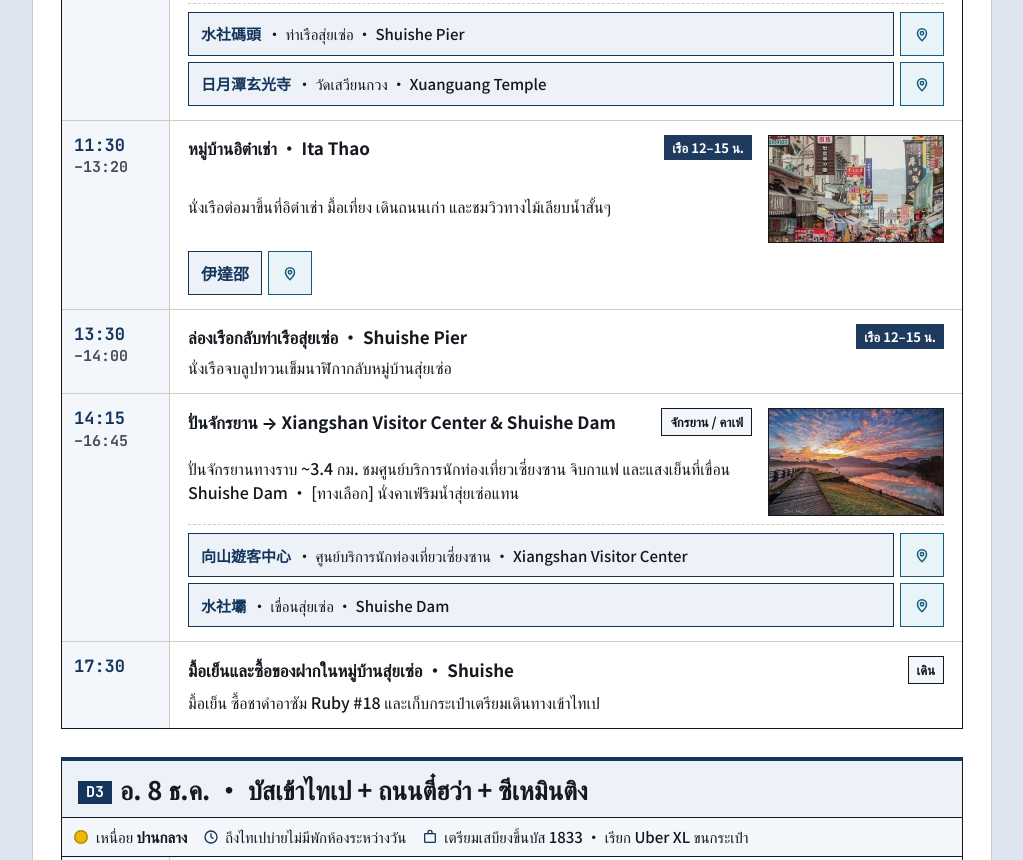
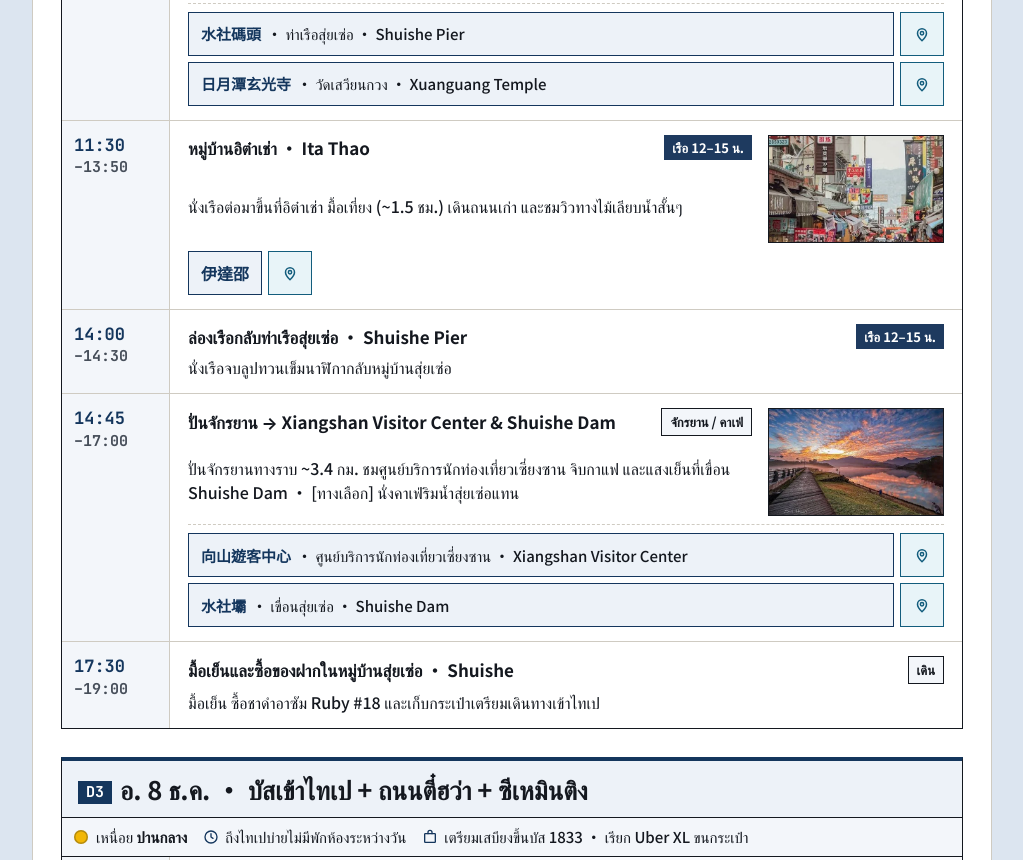
Before and after one commit to bank2u/mytrip, a plain HTML site: page 2026-taipei/index.html in a window 1280 px wide. Shown: the part 2638-3498 px from the top of the page, without its empty margins (128-1151 px from the left). Drawn offline with Linux system fonts and the light colour scheme; a web font is replaced by a local one.

Commit message:
2026-taipei: set 1.5h meal buffers, drop D6 Din Tai Fung, refine D2-D7 timings

```diff
--- a/2026-taipei/index.html
+++ b/2026-taipei/index.html
@@ -1612,22 +1612,22 @@
           ]
         },
         {
-          time: "11:30–13:20",
+          time: "11:30–13:50",
           titlePrefix: "หมู่บ้านอิต๋าเช่า · Ita Thao",
           img: "assets/spot-itathao.webp?v=2",
           imgAlt: "ถนนคนเดินและร้านอาหารในหมู่บ้านอิต๋าเช่า",
           mode: { label: "เรือ 12–15 น.", cls: "t-bus" },
-          desc: "นั่งเรือต่อมาขึ้นที่อิต๋าเช่า มื้อเที่ยง เดินถนนเก่า และชมวิวทางไม้เลียบน้ำสั้นๆ",
+          desc: "นั่งเรือต่อมาขึ้นที่อิต๋าเช่า มื้อเที่ยง (~1.5 ชม.) เดินถนนเก่า และชมวิวทางไม้เลียบน้ำสั้นๆ",
           places: [{ name: "Ita Thao", zh: "伊達邵", driver: false }]
         },
         {
-          time: "13:30–14:00",
+          time: "14:00–14:30",
           titlePrefix: "ล่องเรือกลับท่าเรือสุ่ยเซ่อ · Shuishe Pier",
           mode: { label: "เรือ 12–15 น.", cls: "t-bus" },
           desc: "นั่งเรือจบลูปทวนเข็มนาฬิกากลับหมู่บ้านสุ่ยเซ่อ"
         },
         {
-          time: "14:15–16:45",
+          time: "14:45–17:00",
           titlePrefix: "ปั่นจักรยาน → Xiangshan Visitor Center & Shuishe Dam",
           img: "assets/spot-shuishe.webp?v=2",
           imgAlt: "ทางไม้เลียบเขื่อนสุ่ยเซ่อ (Shuishe Dam) ทะเลสาบสุริยันจันทรา",
@@ -1639,7 +1639,7 @@
           ]
         },
         {
-          time: "17:30",
+          time: "17:30–19:00",
           titlePrefix: "มื้อเย็นและซื้อของฝากในหมู่บ้านสุ่ยเซ่อ · Shuishe",
           mode: { label: "เดิน", cls: "t-walk" },
           desc: "มื้อเย็น ซื้อชาดำอาซัม Ruby #18 และเก็บกระเป๋าเตรียมเดินทางเข้าไทเป"
@@ -1677,14 +1677,14 @@
           places: [{ name: "Taipei Bus Station", zh: "台北轉運站", driver: false }]
         },
         {
-          time: "13:45–14:45",
+          time: "13:45–15:15",
           titlePrefix: "มื้อเที่ยงห้าง Q Square",
           mode: { label: "เดินเชื่อมสถานี", cls: "t-walk" },
-          desc: "เลือกร้านนั่งสบายภายในห้างที่เชื่อมตรงกับสถานีขนส่ง",
+          desc: "ทานมื้อเที่ยง (~1.5 ชม.) เลือกร้านนั่งสบายหรือฟู้ดคอร์ตภายในห้างที่เชื่อมตรงกับสถานีขนส่ง",
           places: [{ name: "Q Square", zh: "京站時尚廣場", driver: false }]
         },
         {
-          time: "14:45–15:15",
+          time: "15:15–15:45",
           titlePrefix: "ฝากกระเป๋าที่ Dahshin Hotel",
           img: "assets/spot-dahshin.webp",
           imgAlt: "ทางเข้า Dahshin Hotel 大欣飯店 ย่านจงซาน ไทเป",
@@ -1693,7 +1693,7 @@
           places: [{ name: "Dahshin Hotel", zh: "大欣大飯店", addr: "台北市中山區中山北路二段27巷2-2號", driver: true }]
         },
         {
-          time: "15:30–16:45",
+          time: "16:00–16:55",
           titlePrefix: "ถนนตี๋ฮว่า · Dihua Street",
           img: "assets/spot-dihua.webp?v=2",
           imgAlt: "อาคารอิฐแดงโบราณบนถนนตี๋ฮว่า ไทเป",
@@ -1714,12 +1714,12 @@
           places: [{ name: "Dadaocheng Wharf", zh: "大稻埕碼頭", driver: false }]
         },
         {
-          time: "17:30–19:30",
+          time: "17:30–20:00",
           titlePrefix: "ซีเหมินติง · Ximending",
           img: "assets/spot-ximending.webp?v=2",
           imgAlt: "ย่านช้อปปิ้งซีเหมินติง ไทเป",
           mode: { label: "แท็กซี่ (~8–10 น.)", cls: "t-taxi" },
-          desc: "มื้อเย็นแบบนั่ง เดินชมไฟกลางคืนและช้อปปิ้ง · 19:30 นั่ง MRT สายเขียว 2 สถานี (~4 นาที) หรือแท็กซี่กลับโรงแรมเช็กอิน ~19:45",
+          desc: "มื้อเย็นแบบนั่ง (~1.5 ชม.) เดินชมไฟกลางคืนและช้อปปิ้ง · 20:00 นั่ง MRT สายเขียว 2 สถานี (~4 นาที) หรือแท็กซี่กลับโรงแรมเช็กอิน ~20:15",
           places: [
             { name: "ซีเหมินติง · Ximending", zh: "西門町", driver: true }
           ]
@@ -1733,19 +1733,19 @@
         { icon: "temp", text: "15–20°C" },
         { icon: "wind", text: "พกเสื้อกันลมสำหรับริมน้ำตั้นสุ่ย" },
         { icon: "cash", text: "พกเงินสดสำหรับ L'Atelier Lotus" },
-        { icon: "clock", text: "ไม่กลับโรงแรมจน ~19:30 (เลี่ยงแบกของหนัก)" }
+        { icon: "clock", text: "ไม่กลับโรงแรมจน ~20:00 (เลี่ยงแบกของหนัก)" }
       ],
       items: [
         {
-          time: "08:30–09:30",
+          time: "07:50–08:55",
           titlePrefix: "L'Atelier Lotus (ย่านหย่งคัง · Yongkang Street)",
-          mode: { label: "MRT สายแดง (ออก 08:15)", cls: "t-mrt-red" },
+          mode: { label: "MRT สายแดง (ออก 07:35)", cls: "t-mrt-red" },
           desc: "ต่อคิวซื้อชิมแครกเกอร์นูกัตต้นหอม 1–2 กล่อง (เปิดขาย 09:00 ขายจนหมด) ใกล้ MRT Dongmen เดิน 3–5 นาที",
           warn: "รับเฉพาะเงินสดเท่านั้น (NT$220/กล่อง) และจำกัดจำนวนซื้อต่อคน",
           places: [{ name: "L'Atelier Lotus", zh: "甜滿", addr: "台北市大安區永康街31巷10號", driver: false }]
         },
         {
-          time: "09:45–10:45",
+          time: "09:15–10:25",
           titlePrefix: "อนุสรณ์สถานเจียงไคเช็ก · Chiang Kai-shek Memorial Hall",
           img: "assets/spot-cks.webp",
           imgAlt: "อนุสรณ์สถานเจียงไคเช็ก ไทเป",
@@ -1754,7 +1754,7 @@
           places: [{ name: "Chiang Kai-shek Memorial Hall", zh: "中正紀念堂", driver: false }]
         },
         {
-          time: "11:00–11:45",
+          time: "10:40–11:25",
           titlePrefix: "วัดหลงซาน · Longshan Temple",
           img: "assets/spot-longshan.webp",
           imgAlt: "หลังคาวัดหลงซาน ไทเป",
@@ -1763,10 +1763,10 @@
           places: [{ name: "Longshan Temple", zh: "艋舺龍山寺", driver: true }]
         },
         {
-          time: "12:00–13:15",
+          time: "11:45–13:15",
           titlePrefix: "มื้อเที่ยงแถวหัวซาน 1914 · Zhongxiao Xinsheng",
-          mode: { label: "แท็กซี่ ~10–12 นาที", cls: "t-taxi" },
-          desc: "ทานมื้อเที่ยงร้านนั่งสบายใกล้โซนหัวซาน",
+          mode: { label: "แท็กซี่ ~10–15 นาที", cls: "t-taxi" },
+          desc: "ทานมื้อเที่ยงร้านนั่งสบาย (~1.5 ชม.) ใกล้โซนหัวซาน",
           places: [{ name: "ย่านจงเซี่ยวซินเซิง · Zhongxiao Xinsheng", zh: "忠孝新生", driver: true }]
         },
         {
@@ -1782,13 +1782,13 @@
           ]
         },
         {
-          time: "15:45–18:30",
+          time: "15:45–19:00",
           titlePrefix: "ตั้นสุ่ย · Tamsui",
           optional: true,
           img: "assets/spot-tamsui.webp?v=2",
           imgAlt: "ทางเดินริมแม่น้ำ Golden Riverside ตั้นสุ่ย",
           mode: { label: "MRT สายแดง (ออก 15:00)", cls: "t-mrt-red" },
-          desc: "MRT ปลายทาง Tamsui (~40–45 น.) เดินทางราบชมริมน้ำ ~1.5 กม. ผ่านถนนเก่าและด้านนอกโบสถ์ 淡水禮拜堂 ชมพระอาทิตย์ตก (~17:05) + มื้อเย็น · [ทางเลือกฝนตก] เดินย่านฉือเฟิงแทน · 18:45 นั่ง MRT สายแดงกลับโรงแรม (~19:30)",
+          desc: "MRT ปลายทาง Tamsui (~40–45 น.) เดินทางราบชมริมน้ำ ~1.5 กม. ผ่านถนนเก่าและด้านนอกโบสถ์ 淡水禮拜堂 ชมพระอาทิตย์ตก (~17:05) + มื้อเย็น 17:30–19:00 · [ทางเลือกฝนตก] เดินย่านฉือเฟิงแทน · 19:15 นั่ง MRT สายแดงกลับโรงแรม (~20:00)",
           warn: "เลือกขบวน MRT สายแดงที่มีป้ายปลายทาง Tamsui · 淡水 (ไม่ใช่ Beitou)",
           places: [
             { name: "ริมน้ำตั้นสุ่ย · Golden Riverside", zh: "淡水金色水岸", driver: false },
@@ -1823,31 +1823,37 @@
           places: [{ name: "Yehliu Geopark", zh: "野柳地質公園", driver: false }]
         },
         {
-          time: "11:00–12:45",
+          time: "11:00–13:15",
           titlePrefix: "ถนนเก่าสือเฟิ่น · Shifen Old Street",
           img: "assets/spot-shifen.webp?v=2",
           imgAlt: "รถไฟสายผิงซีและโคมลอยที่ถนนเก่าสือเฟิ่น",
           mode: { label: "รถเหมา (ขับ ~55 น.)", cls: "t-bus" },
-          desc: "เขียนคำอธิษฐานลงโคมลอย 1 ลูก 4 ด้านร่วมกันริมทางรถไฟ + มื้อเที่ยง",
+          desc: "เขียนคำอธิษฐานลงโคมลอย 1 ลูก 4 ด้านร่วมกันริมทางรถไฟ + มื้อเที่ยง (11:45–13:15)",
           places: [{ name: "Shifen Old Street", zh: "十分老街", driver: false }]
         },
         {
-          time: "13:30–14:45",
+          time: "14:00–15:00",
           titlePrefix: "ถนนเก่าจิ่วเฟิ่น · Jiufen Old Street",
           img: "assets/spot-jiufen.webp?v=2",
           imgAlt: "โคมแดงในหมู่บ้านโบราณจิ่วเฟิ่น",
           mode: { label: "รถเหมา (ขับ ~40 น.)", cls: "t-bus" },
-          desc: "เดินเส้นทางราบสายหลัก Jishan Street และแวะร้านนูกัตรสกาแฟ Jiavin Bakery · 佳賓餅家",
+          desc: "เดินเส้นทางราบสายหลัก Jishan Street ชิมของกินเล่นเบาๆ",
           places: [
-            { name: "ถนนสายหลักจิ่วเฟิ่น · Jishan St", zh: "九份老街 基山街", driver: false },
-            { name: "นูกัตกาแฟ · Jiavin Bakery", zh: "佳賓餅家", addr: "新北市瑞芳區基山街7號", driver: false }
+            { name: "ถนนสายหลักจิ่วเฟิ่น · Jishan St", zh: "九份老街 基山街", driver: false }
           ]
         },
         {
-          time: "14:45–17:00",
-          titlePrefix: "นั่งร้านน้ำชาชมวิวจิ่วเฟิ่น → มื้อเย็นและชมไฟโคม",
-          mode: { label: "พักยาว & มื้อเย็น", cls: "t-walk" },
-          desc: "14:45–16:15 นั่งจิบชาพักขา · 16:15–17:00 มื้อเย็นช่วงไฟโคมเปิด (พระอาทิตย์ตก ~17:05) · 17:00 รถกลับถึงโรงแรม ~18:00"
+          time: "15:00–17:00",
+          titlePrefix: "นั่งร้านน้ำชาชมวิวจิ่วเฟิ่น → กลับไทเป",
+          mode: { label: "พักยาว & ชมไฟโคม", cls: "t-walk" },
+          desc: "นั่งจิบชาและทานของว่างเบาๆ ชมแสงเย็นและไฟโคมเริ่มเปิด (พระอาทิตย์ตก ~17:05) · 17:00 ขึ้นรถกลับถึงโรงแรม ~18:00"
+        },
+        {
+          time: "18:00–19:30",
+          titlePrefix: "มื้อเย็นย่านจงซาน · Zhongshan",
+          mode: { label: "เดินใกล้โรงแรม", cls: "t-walk" },
+          desc: "ทานมื้อเย็นเต็มมื้อใกล้โรงแรม Dahshin แล้วพักผ่อน",
+          places: [{ name: "ย่านจงซาน · Zhongshan", zh: "捷運中山站", driver: false }]
         }
       ]
     },
@@ -1875,39 +1881,39 @@
           places: [{ name: "Maokong Gondola Taipei Zoo Station", zh: "貓空纜車動物園站", driver: true }]
         },
         {
-          time: "10:00–12:30",
+          time: "10:00–13:00",
           titlePrefix: "เมาคง · Maokong",
           img: "assets/spot-maokong.webp",
           imgAlt: "กระเช้าเมาคงเหนือเนินเขาและป่าไม้",
           mode: { label: "กระเช้าเมาคง", cls: "t-bus" },
-          desc: "นั่งกระเช้าขึ้นเขา จิบชาอู่หลง/เถี่ยกวนอินชมวิว + มื้อเที่ยงบนเขา 11:45 · [ทางเลือก] ลงมากินเที่ยงย่านซิ่นอี้ได้",
+          desc: "นั่งกระเช้าขึ้นเขา จิบชาอู่หลง/เถี่ยกวนอินชมวิว + มื้อเที่ยงบนเขา 11:30–13:00 · [ทางเลือก] ลงมากินเที่ยงย่านซิ่นอี้ได้",
           places: [{ name: "Maokong", zh: "貓空", driver: false }]
         },
         {
-          time: "12:45–15:45",
+          time: "14:15–15:45",
           titlePrefix: "ย่านซิ่นอี้ · Xinyi Shopping District",
           img: "assets/spot-xinyi.webp?v=2",
           imgAlt: "ย่านซิ่นอี้และตึก Tao Zhu Yin Yuan ไทเป",
-          mode: { label: "กระเช้าลง + แท็กซี่", cls: "t-taxi" },
-          desc: "เดินช้อปปิ้งทางเชื่อมห้างย่านซิ่นอี้และพักคาเฟ่",
+          mode: { label: "กระเช้าลง 13:00 + แท็กซี่", cls: "t-taxi" },
+          desc: "เดินช้อปปิ้งทางเชื่อมห้างย่านซิ่นอี้และพักคาเฟ่ (~1.5 ชม.)",
           places: [{ name: "Xinyi District", zh: "台北信義商圈", driver: true }]
         },
         {
-          time: "16:00–17:30",
+          time: "16:15–17:30",
           titlePrefix: "หอชมวิว ไทเป 101 · Taipei 101",
           img: "assets/spot-taipei101.webp?v=2",
           imgAlt: "มุมสูงตึกไทเป 101 และเมืองไทเป",
           mode: { label: "เดินในอาคาร", cls: "t-walk" },
-          desc: "16:00 กดบัตรคิวติ่นไท่ฟง สาขา 101 · 16:15–17:30 ขึ้นชมวิวตึก 101 ช่วงกลางวันต่อพระอาทิตย์ตกและไฟเมือง",
+          desc: "ขึ้นชมวิวตึกไทเป 101 ช่วงกลางวันต่อพระอาทิตย์ตกและไฟเมือง",
           places: [{ name: "Taipei 101", zh: "台北101", driver: false }]
         },
         {
-          time: "17:45",
-          titlePrefix: "มื้อเย็น ติ่นไท่ฟง สาขา 101 · Din Tai Fung Taipei 101",
+          time: "17:45–19:15",
+          titlePrefix: "มื้อเย็นย่านซิ่นอี้ · Xinyi",
           mode: { label: "MRT สายแดงตรง", cls: "t-mrt-red" },
-          desc: "มื้อเย็นแล้วนั่ง MRT สายแดงตรงกลับสถานี Zhongshan ถึงโรงแรม ~19:15",
+          desc: "ทานมื้อเย็นร้านนั่งสบายย่านซิ่นอี้ / 101 (~1.5 ชม.) แล้วนั่ง MRT สายแดงตรงกลับสถานี Zhongshan ถึงโรงแรม ~19:45",
           warn: "เส้นตายแพ็กกระเป๋าโหลด: ของเหลวเกิน 100 ml (น้ำมันพริก, เซรั่ม) และของหนักต้องซื้อและแพ็กใส่กระเป๋าใหญ่คืนนี้",
-          places: [{ name: "Din Tai Fung Taipei 101", zh: "鼎泰豐 台北101店", driver: false }]
+          places: [{ name: "ย่านซิ่นอี้ · Xinyi District", zh: "台北信義商圈", driver: false }]
         }
       ]
     },
@@ -1947,22 +1953,22 @@
           ]
         },
         {
-          time: "11:00–12:45",
+          time: "11:00–13:15",
           titlePrefix: "แช่เท้าอุ่น Fuxing Park & มื้อเที่ยง Xinbeitou",
           mode: { label: "เดิน", cls: "t-walk" },
-          desc: "11:00–11:45 แช่เท้าอุ่นฟรีที่สวน Fuxing · 11:45–12:45 มื้อเที่ยงแถวสถานี Xinbeitou",
+          desc: "11:00–11:45 แช่เท้าอุ่นฟรีที่สวน Fuxing · 11:45–13:15 มื้อเที่ยงแถวสถานี Xinbeitou (~1.5 ชม.)",
           places: [
             { name: "บ่อแช่เท้าอุ่น · Fuxing Park", zh: "北投復興公園泡腳池", driver: false },
             { name: "สถานี Xinbeitou", zh: "捷運新北投站", driver: false }
           ]
         },
         {
-          time: "13:20–16:00",
+          time: "13:50–16:00",
           titlePrefix: "ช้อปย่าน จงซาน–ฉือเฟิง · Zhongshan–Chifeng",
           img: "assets/spot-chifeng.webp",
           imgAlt: "สวนทางเดินและย่านจงซาน–ฉือเฟิง ไทเป",
           mode: { label: "MRT สายแดง (~30–35 น.)", cls: "t-mrt-red" },
-          desc: "ออก 12:45 กลับจงซาน ซื้อคุกกี้ถือขึ้นเครื่อง และนั่งคาเฟ่",
+          desc: "ออก 13:15 กลับจงซาน ซื้อคุกกี้ถือขึ้นเครื่อง และนั่งคาเฟ่",
           places: [
             { name: "ย่านจงซาน–ฉือเฟิง", zh: "捷運中山站 赤峰街", driver: false },
             { name: "คุกกี้เนย · Cookie886", zh: "曲奇886 台北門市", driver: false }
@@ -2059,11 +2065,11 @@
     {
       id: "nougat", highlight: true, cat: "แจกเพื่อน",
       title: "นูกัตรสกาแฟ",
-      brand: "Jiavin Bakery", zh: "佳賓餅家",
-      day: "D5 จิ่วเฟิ่น", price: "NT$200–580",
+      brand: "Jiavin Bakery", zh: "佳賓餅家", addr: "台北市大安區永康街2-3號",
+      day: "D3 ซีเหมิน · D4 / D6 หย่งคัง", price: "NT$200–580",
       bag: "carry", bagLabel: "ถือขึ้นเครื่องได้",
       img: "assets/shop-nougat.webp",
-      note: "นูกัตรสกาแฟ 佳賓餅家 ซื้อที่ถนนเก่าจิ่วเฟิ่น D5"
+      note: "มีสาขาที่ถนนหย่งคัง (MRT Dongmen ทางออก 5 เดิน 1 นาที · 09:00–19:00) และซีเหมินติง (12:00–19:30)"
     },
     {
       id: "eggroll", highlight: true, cat: "แจกเพื่อน",
```
